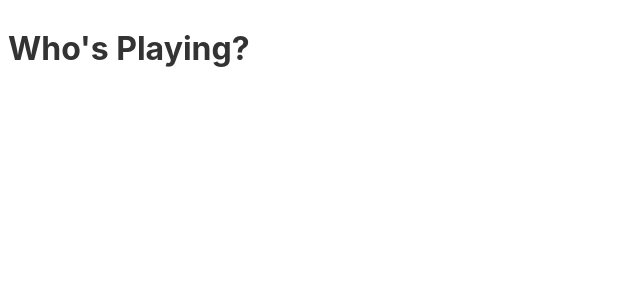
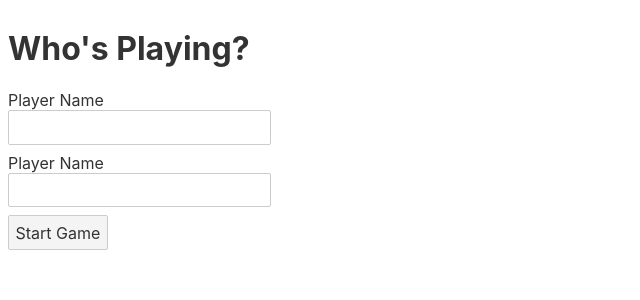
Before and after one commit to jasonjohnson47/svelte-score-keeper, a Svelte app: page / in a window 1280 px wide. Shown: the top 300 px of the page, without its empty margins (0-640 px from the left). Built offline with nearby package versions, Linux system fonts and the light colour scheme.

Commit message:
Starting to setup GameSetup component

```diff
--- a/src/components/GameSetup.svelte
+++ b/src/components/GameSetup.svelte
@@ -3,3 +3,15 @@
 </script>
 
 <h1>Who's Playing?</h1>
+
+<div>
+    <label for="name-1">Player Name</label>
+    <input type="text" id="name-1" value="">
+</div>
+
+<div>
+    <label for="name-2">Player Name</label>
+    <input type="text" id="name-2" value="">
+</div>
+
+<button type="button">Start Game</button>
```
